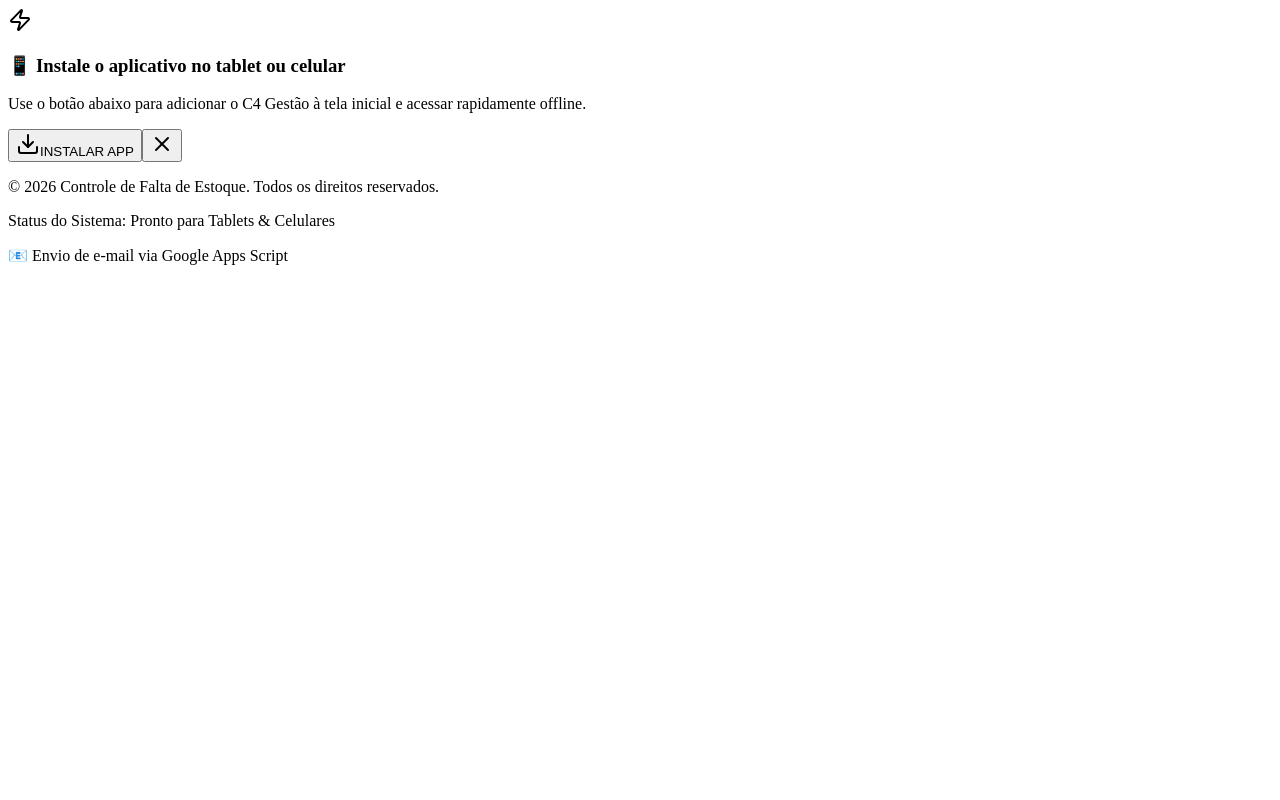
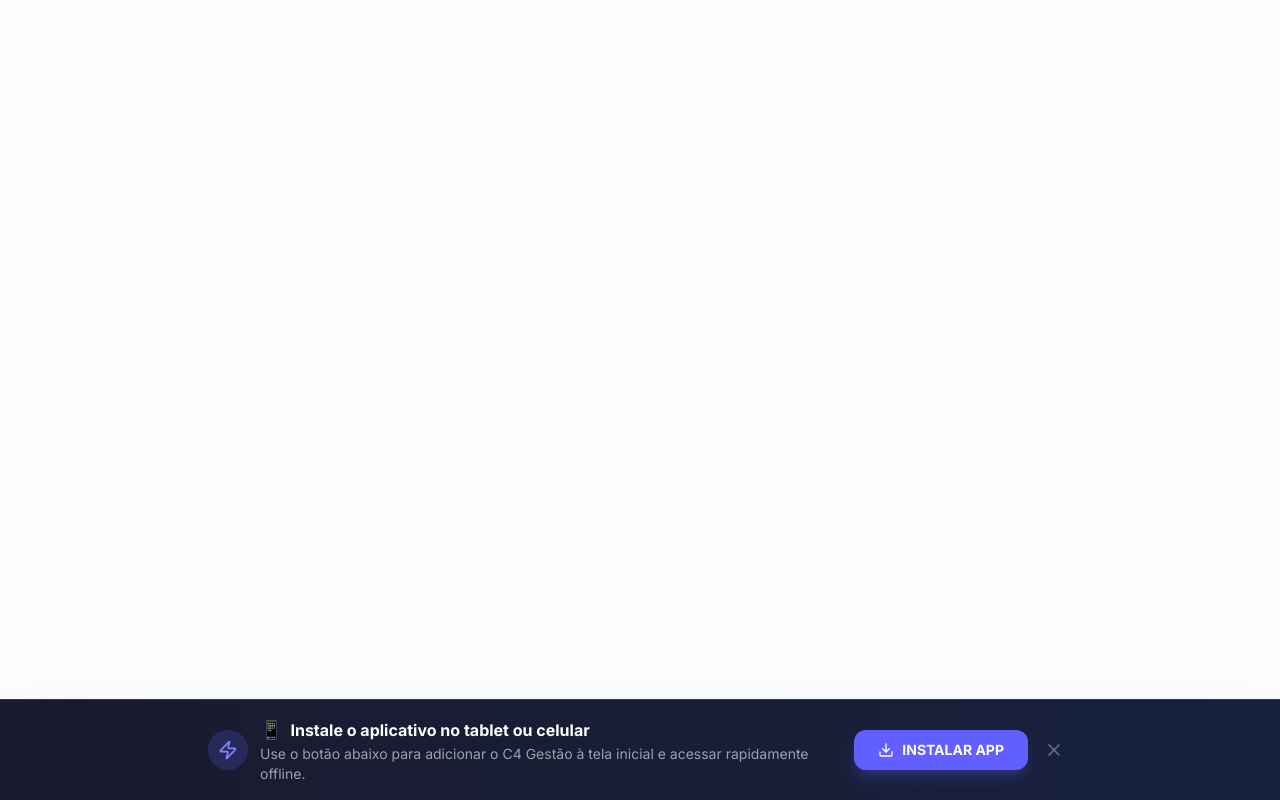
Before and after one commit to Elizeuamaral/C4-Gestao-Modulo-controle-de-Falta, a React (Vite) app: page / in a window 1280 px wide. Built offline with nearby package versions, Linux system fonts and the light colour scheme.

Commit message:
Corrige banner de instalação - estilo e posicionamento

```diff
--- a/src/components/InstallBanner.tsx
+++ b/src/components/InstallBanner.tsx
@@ -1,5 +1,5 @@
 import React, { useState, useEffect } from 'react';
-import { Download, Smartphone, X, Zap } from 'lucide-react';
+import { Download, X, Zap } from 'lucide-react';
 
 export default function InstallBanner() {
   const [deferredPrompt, setDeferredPrompt] = useState<any>(null);
@@ -9,34 +9,28 @@ export default function InstallBanner() {
   const [dismissed, setDismissed] = useState(false);
 
   useEffect(() => {
-    // Verificar se é iOS
     const isIosDevice = /iPad|iPhone|iPod/.test(navigator.userAgent);
     setIsIos(isIosDevice);
 
-    // Verificar se já está instalado (PWA)
     const isStandalone = window.matchMedia('(display-mode: standalone)').matches;
     setIsInstalled(isStandalone);
 
-    // Se já estiver instalado, não mostrar o banner
     if (isStandalone) {
       setShowBanner(false);
       return;
     }
 
-    // Verificar se o usuário já fechou o banner antes
     const hasDismissed = localStorage.getItem('install_banner_dismissed') === 'true';
     if (hasDismissed) {
       setShowBanner(false);
       return;
     }
 
-    // iOS - mostrar sempre
     if (isIosDevice) {
       setShowBanner(true);
       return;
     }
 
-    // Android/Chrome - usar o evento beforeinstallprompt
     const handleBeforeInstallPrompt = (e: Event) => {
       e.preventDefault();
       setDeferredPrompt(e);
@@ -45,7 +39,6 @@ export default function InstallBanner() {
 
     window.addEventListener('beforeinstallprompt', handleBeforeInstallPrompt);
 
-    // Listener para quando o app foi instalado
     const handleAppInstalled = () => {
       setIsInstalled(true);
       setShowBanner(false);
@@ -54,7 +47,6 @@ export default function InstallBanner() {
 
     window.addEventListener('appinstalled', handleAppInstalled);
 
-    // Fallback: mostrar após 2 segundos se não houver evento
     const fallbackTimer = setTimeout(() => {
       if (!isIosDevice && !deferredPrompt && !isStandalone) {
         setShowBanner(true);
@@ -69,30 +61,24 @@ export default function InstallBanner() {
   }, []);
 
   const handleInstall = async () => {
-    // iOS - mostrar instruções
     if (isIos) {
       alert('📱 Para instalar o app no seu iPhone/iPad:\n\n1. Toque no ícone de Compartilhar (⬆️)\n2. Role para baixo e selecione "Adicionar à Tela de Início"\n3. Confirme tocando em "Adicionar"');
       return;
     }
 
-    // Android/Chrome - usar o prompt
     if (deferredPrompt) {
       try {
         deferredPrompt.prompt();
         const result = await deferredPrompt.userChoice;
         if (result.outcome === 'accepted') {
-          console.log('✅ App instalado com sucesso!');
           setIsInstalled(true);
           setShowBanner(false);
-        } else {
-          console.log('❌ Instalação cancelada');
         }
         setDeferredPrompt(null);
       } catch (error) {
         console.error('Erro ao instalar:', error);
       }
     } else {
-      // Fallback - abrir instruções
       alert('📱 Para instalar o app:\n\n1. Abra o Chrome no celular\n2. Toque nos 3 pontinhos (menu)\n3. Selecione "Instalar aplicativo"');
     }
   };
@@ -103,48 +89,46 @@ export default function InstallBanner() {
     localStorage.setItem('install_banner_dismissed', 'true');
   };
 
-  // Se já estiver instalado ou não mostrar, não renderiza nada
   if (!showBanner || isInstalled || dismissed) {
     return null;
   }
 
   return (
-    <div className="fixed bottom-0 left-0 right-0 z-50 bg-gradient-to-r from-indigo-600 to-purple-600 shadow-2xl animate-slide-up">
-      <div className="max-w-4xl mx-auto px-4 py-4 sm:py-5">
-        <div className="flex flex-col sm:flex-row items-center justify-between gap-3 sm:gap-4">
+    <div className="fixed bottom-0 left-0 right-0 z-50">
+      {/* Banner com gradiente */}
+      <div className="bg-gradient-to-r from-[#1a1a2e] to-[#16213e] border-t border-indigo-500/30 shadow-2xl">
+        <div className="max-w-4xl mx-auto px-4 py-4">
+          <div className="flex flex-col sm:flex-row items-center justify-between gap-3">
 
-          {/* Conteúdo do Banner */}
-          <div className="flex-1 flex items-center gap-3 sm:gap-4">
-            {/* Ícone */}
-            <div className="hidden sm:flex items-center justify-center w-12 h-12 bg-white/20 rounded-xl backdrop-blur-sm">
-              <Zap className="w-7 h-7 text-white" />
+            {/* Texto - Esquerda */}
+            <div className="flex-1 flex items-start sm:items-center gap-3">
+              <div className="hidden sm:flex items-center justify-center w-10 h-10 bg-indigo-500/20 rounded-full shrink-0">
+                <Zap className="w-5 h-5 text-indigo-400" />
               </div>
-
-            {/* Texto */}
-            <div className="flex-1">
+              <div>
                 <h3 className="text-white font-bold text-sm sm:text-base flex items-center gap-2">
-                <span>📱 Instale o aplicativo no tablet ou celular</span>
+                  <span className="text-indigo-400 text-lg">📱</span>
+                  Instale o aplicativo no tablet ou celular
                 </h3>
-              <p className="text-indigo-100 text-xs sm:text-sm">
+                <p className="text-gray-400 text-xs sm:text-sm">
                   Use o botão abaixo para adicionar o C4 Gestão à tela inicial e acessar rapidamente offline.
                 </p>
               </div>
             </div>
 
-          {/* Botões */}
+            {/* Botão - Direita */}
             <div className="flex items-center gap-2 shrink-0 w-full sm:w-auto">
               <button
                 onClick={handleInstall}
-              className="flex-1 sm:flex-none flex items-center justify-center gap-2 px-5 py-2.5 sm:px-6 sm:py-3 bg-white text-indigo-700 font-bold rounded-xl shadow-lg hover:bg-indigo-50 transition-all transform hover:scale-105 active:scale-95 text-sm"
-              id="btn-install-banner"
+                className="flex-1 sm:flex-none flex items-center justify-center gap-2 px-6 py-2.5 bg-indigo-500 hover:bg-indigo-600 active:bg-indigo-700 text-white font-bold rounded-xl shadow-lg shadow-indigo-500/25 transition-all transform hover:scale-105 active:scale-95 text-sm"
               >
-              <Download className="w-4 h-4 sm:w-5 sm:h-5" />
+                <Download className="w-4 h-4" />
                 <span>INSTALAR APP</span>
               </button>
 
               <button
                 onClick={handleDismiss}
-              className="p-2 text-white/60 hover:text-white hover:bg-white/10 rounded-lg transition-colors"
+                className="p-2 text-gray-500 hover:text-white hover:bg-white/10 rounded-lg transition-colors"
                 title="Fechar"
               >
                 <X className="w-5 h-5" />
@@ -153,5 +137,6 @@ export default function InstallBanner() {
           </div>
         </div>
       </div>
+    </div>
   );
 }
--- a/src/index.css
+++ b/src/index.css
@@ -1,3 +1,13 @@
+@import url('https://fonts.googleapis.com/css2?family=Inter:wght@400;500;600;700&family=Space+Grotesk:wght@400;500;600;700&family=JetBrains+Mono:wght@400;500&display=swap');
+@import "tailwindcss";
+
+@theme {
+  --font-sans: "Inter", ui-sans-serif, system-ui, sans-serif;
+  --font-display: "Space Grotesk", sans-serif;
+  --font-mono: "JetBrains Mono", ui-monospace, SFMono-Regular, monospace;
+}
+
+/* Animações */
 @keyframes slideUp {
   from {
     opacity: 0;
@@ -10,12 +20,32 @@
 }
 
 .animate-slide-up {
-  animation: slideUp 0.6s cubic-bezier(0.22, 1, 0.36, 1) forwards;
+  animation: slideUp 0.5s ease-out forwards;
 }
 
-/* Responsivo para tablets */
+/* Scrollbar personalizada */
+::-webkit-scrollbar {
+  width: 6px;
+  height: 6px;
+}
+
+::-webkit-scrollbar-track {
+  background: #f1f1f1;
+  border-radius: 10px;
+}
+
+::-webkit-scrollbar-thumb {
+  background: #c1c1c1;
+  border-radius: 10px;
+}
+
+::-webkit-scrollbar-thumb:hover {
+  background: #a1a1a1;
+}
+
+/* Ajuste para dispositivos móveis */
 @media (max-width: 640px) {
   .animate-slide-up {
-    animation-duration: 0.4s;
+    animation-duration: 0.3s;
   }
 }
```
Also changed, not shown: src/App.tsx (+12 -3 lines). Lines whose indentation alone changed are shown as unchanged.
